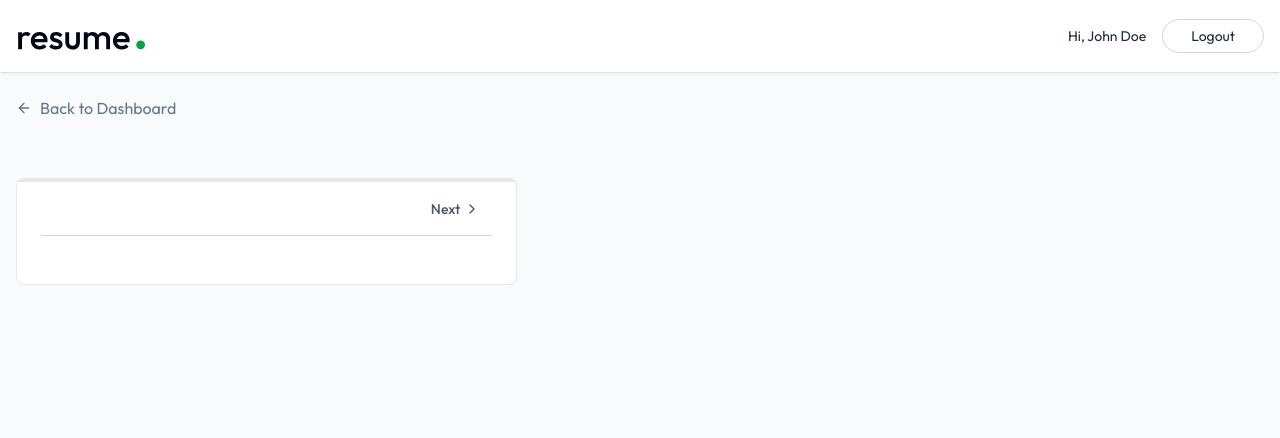
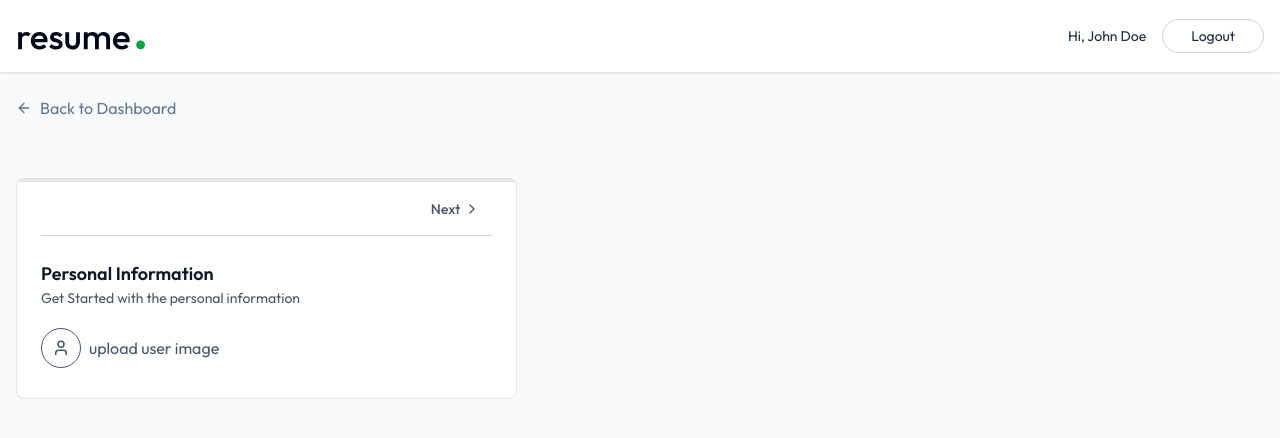
Before and after one commit to doublehan2023/ai-resume-builder, a React (Vite) app in the folder client/: page /app/builder/1 in a window 1280 px wide. Shown: the top 438 px of the page. Built offline with nearby package versions, Linux system fonts and the light colour scheme.

Commit message:
create info form component

```diff
--- a/client/src/components/PersonalInfoForm.jsx
+++ b/client/src/components/PersonalInfoForm.jsx
@@ -1,11 +1,80 @@
-import React from 'react'
+import { UserIcon } from "lucide-react";
+import React from "react";
 
-const PersonalInfoForm = ({data, onChange, removeBackground, setRemoveBackground}) => {
+const PersonalInfoForm = ({
+  data,
+  onChange,
+  removeBackground,
+  setRemoveBackground,
+}) => {
+  const handleChange = (field, value) => {
+    onChange({ ...data, [field]: value });
+  };
   return (
     <div>
+      <h3 className="text-lg font-semibold text-gray-900">
+        Personal Information
+      </h3>
+      <p className="text-sm text-gray-600">
+        Get Started with the personal information
+      </p>
+      <div className="flex items-center gap-2">
+        <label>
+          {data.image ? (
+            <img
+              src={
+                typeof data.image === "string"
+                  ? data.image
+                  : URL.createObjectURL(data.image)
+              }
+              alt="user-image"
+              className="w-16 h-16 rounded-full object-cover mt-5 ring ring-slate-300
+               hover:opacity-80"
+            />
+          ) : (
+            <div
+              className="inline-flex items-center gap-2 mt-5 text-slate-600
+                    hover:text-slate-700 cursor-pointer"
+            >
+              <UserIcon className="size-10 p-2.5 border rounded-full" />
+              upload user image
+            </div>
+          )}
+          <input
+            type="file"
+            accept="image/jpeg, image/png"
+            className="hidden"
+            onChange={(e) => handleChange("image", e.target.files[0])}
+          />
+        </label>
+        {typeof data.image === "object" && (
+          <div className="flex flex-col gap-1 pl-4 text-sm">
+            <p>Remove Background</p>
+            <label
+              className="relative inline-flex items-center cursor-pointer
+                    test-gray-900 gap-3"
+            >
+              <input
+                type="checkbox"
+                className="sr-only peer"
+                onChange={() => setRemoveBackground((prev) => !prev)}
+                checked={removeBackground}
+              />
+              <div
+                className="w-9 h-5 bg-slate-300 rounded-full peer
+              peer-checked:bg-green-600 transition-colors duration-200"
+              ></div>
+              <span
+                className="dot absolute left-1 top-1 w-3 h-3 bg-white
+              rounded-full transition-transform duration-200 ease-in-out
+              peer-checked:translate-x-4"
+              ></span>
+            </label>
+          </div>
+        )}
+      </div>
+    </div>
+  );
+};
 
-    </div>
-  )
-}
-
-export default PersonalInfoForm
+export default PersonalInfoForm;
--- a/client/src/pages/ResumeBuilder.jsx
+++ b/client/src/pages/ResumeBuilder.jsx
@@ -1,5 +1,5 @@
 import { useState, useEffect } from "react";
-import { Link, useParams } from "react-router-dom";
+import { data, Link, useParams } from "react-router-dom";
 import { dummyResumeData } from "../assets/assets";
 import {
   ArrowLeftIcon,
@@ -12,6 +12,7 @@ import {
   ChevronLeft,
   ChevronRight,
 } from "lucide-react";
+import PersonalInfoForm from "../components/PersonalInfoForm";
 
 const ResumeBuilder = () => {
   const { resumeId } = useParams();
@@ -108,7 +109,7 @@ const ResumeBuilder = () => {
                     transition-all"
                       disabled={activeSectionIndex === 0}
                     >
-                      <ChevronLeft className="size-4"/>
+                      <ChevronLeft className="size-4" />
                       Previous
                     </button>
                   )}
@@ -131,8 +132,18 @@ const ResumeBuilder = () => {
 
               {/* Form Content */}
               <div className="space-y-6">
-                        {activeSection.id === 'personal' && (
-                          <div></div>
+                {activeSection.id === "personal" && (
+                  <PersonalInfoForm
+                    data={resumeData.personal_info}
+                    onChange={(data) =>
+                      setResumeData((prev) => ({
+                        ...prev,
+                        personal_info: data,
+                      }))
+                    }
+                    removeBackground={removeBackground}
+                    setRemoveBackground={setRemoveBackground}
+                  />
                 )}
               </div>
             </div>
```
Lines whose indentation alone changed are shown as unchanged.
